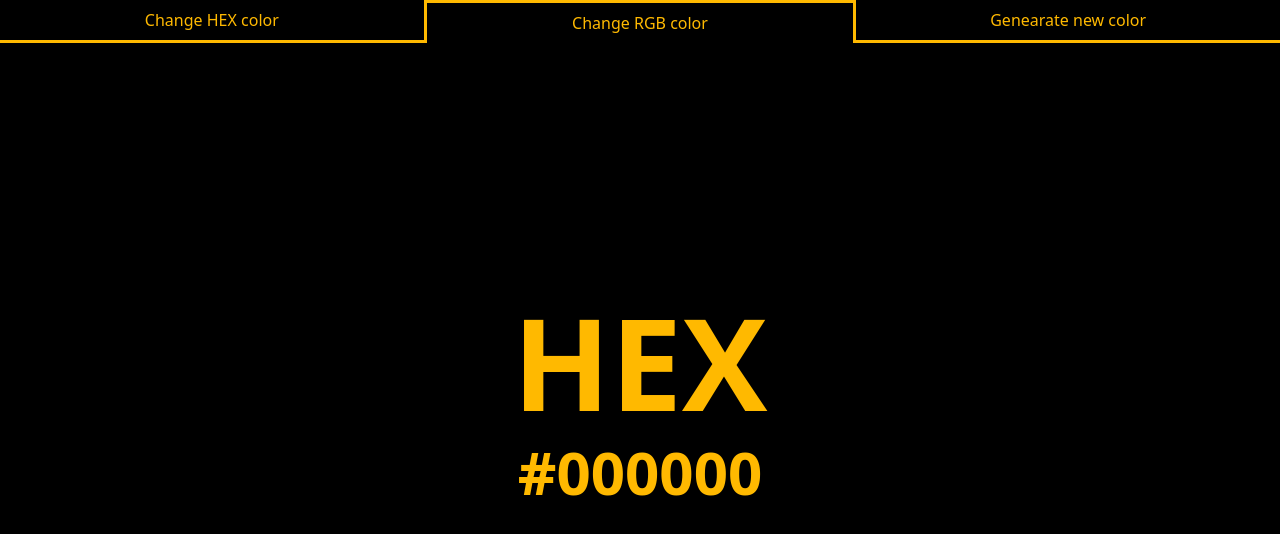
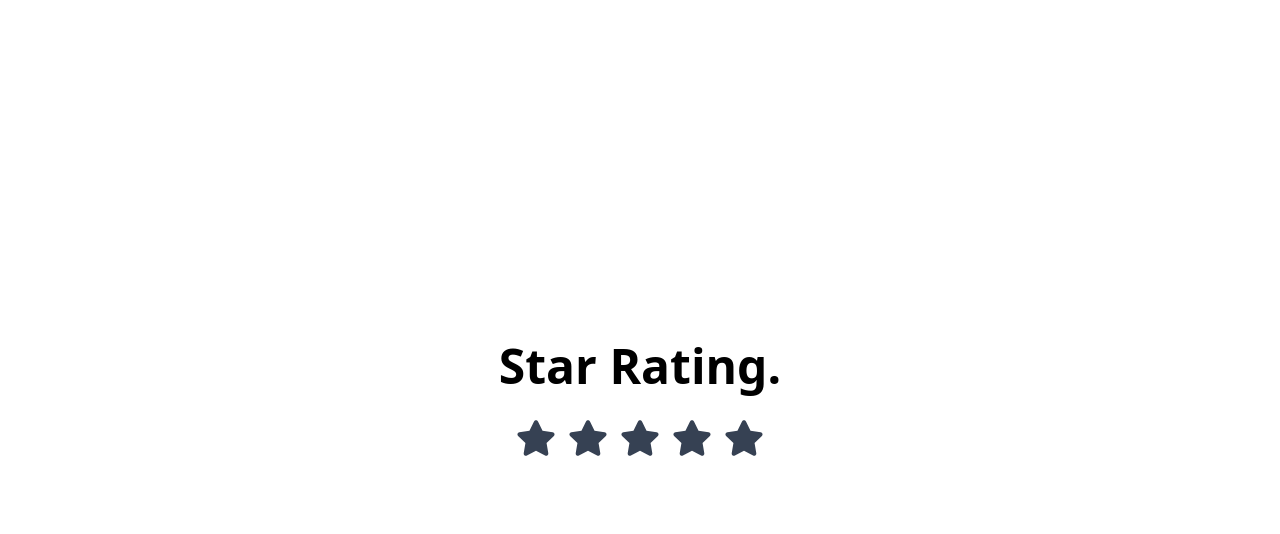
Before and after one commit to JOma6969/react-tsx-projs, a React (Vite) app: page / in a window 1280 px wide. Shown: the top 534 px of the page. Built offline with nearby package versions, Linux system fonts and the light colour scheme.

Commit message:
star rating completed

```diff
--- a/package.json
+++ b/package.json
@@ -14,6 +14,8 @@
     "postcss": "^8.5.6",
     "react": "^19.1.0",
     "react-dom": "^19.1.0",
+    "react-icons": "^5.5.0",
+    "react-router-dom": "^7.6.3",
     "react-stars": "^2.2.5",
     "tailwindcss": "^4.1.11"
   },
--- a/src/App.tsx
+++ b/src/App.tsx
@@ -1,11 +1,13 @@
 import Accordion from "./components/Accordion"
 import RandomColorGen from "./components/RandomColorGen"
+import StarRating from "./components/StarRating"
 
 const App = () => {
   return (
     <div>
       {/* <Accordion /> */}
-      <RandomColorGen />
+      {/* <RandomColorGen /> */}
+      <StarRating />
     </div>
   )
 }
--- /dev/null
+++ b/src/components/StarRating.tsx
@@ -0,0 +1,38 @@
+import { useState } from "react";
+import { FaStar } from "react-icons/fa";
+
+const StarRating = () => {
+  const [index, setIndex] = useState(0);
+  const [prevIndex, setPrevIndex] = useState(0)
+
+  const handleHover = (i: number) => {
+    setIndex(i)
+    setPrevIndex(index)
+  }
+  const handleMouseLeave = () => {
+    setIndex(prevIndex)
+  }
+
+  return (
+    <div className="flex flex-col justify-center gap-3 h-screen items-center">
+      <h1 className="lg:text-5xl text-3xl font-extrabold mb-4">Star Rating.</h1>
+      <div className="flex gap-3 items-center">
+        {[...Array(5)].map((_, i) => {
+          i += 1;
+          return (
+            <FaStar
+              size={40}
+              key={i}
+              className={`${i <= index ? "text-yellow-400" : "text-gray-700"} cursor-pointer`}
+              onMouseEnter={() => handleHover(i)}
+              onClick={() => handleHover(i)}
+              onMouseLeave={handleMouseLeave}
+            />
+          );
+        })}
+      </div>
+    </div>
+  );
+};
+
+export default StarRating;
```
Also changed, not shown: 1 other file (tests, documents, lock files or other folders).
